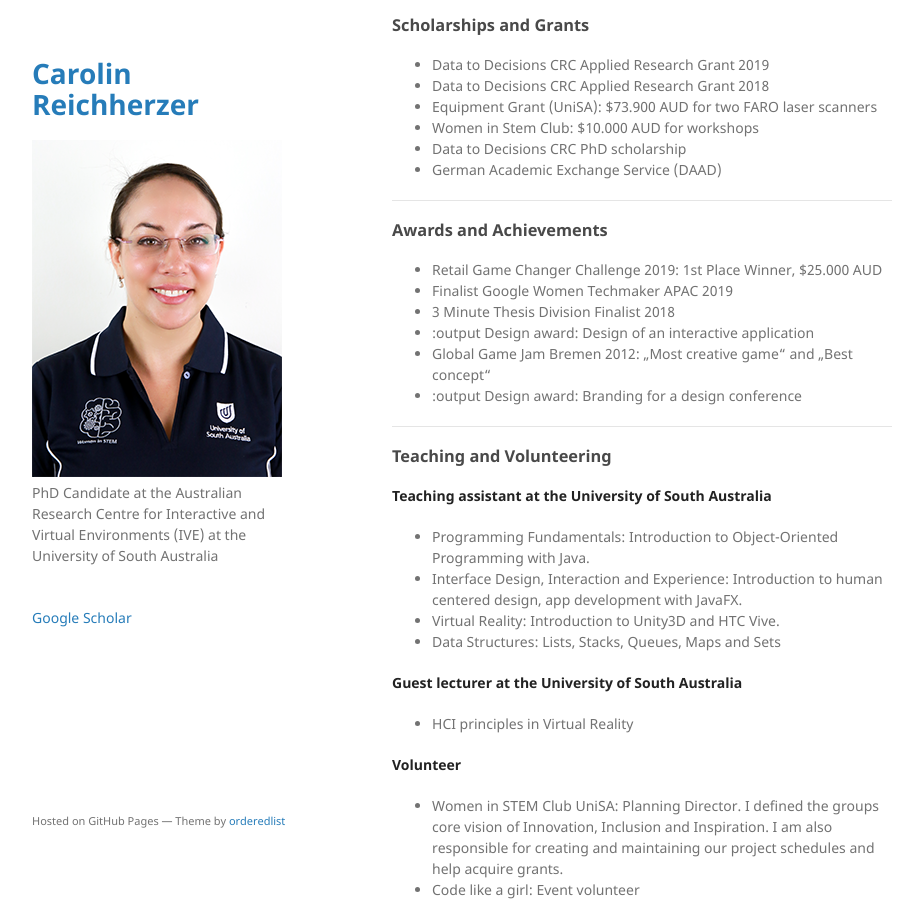
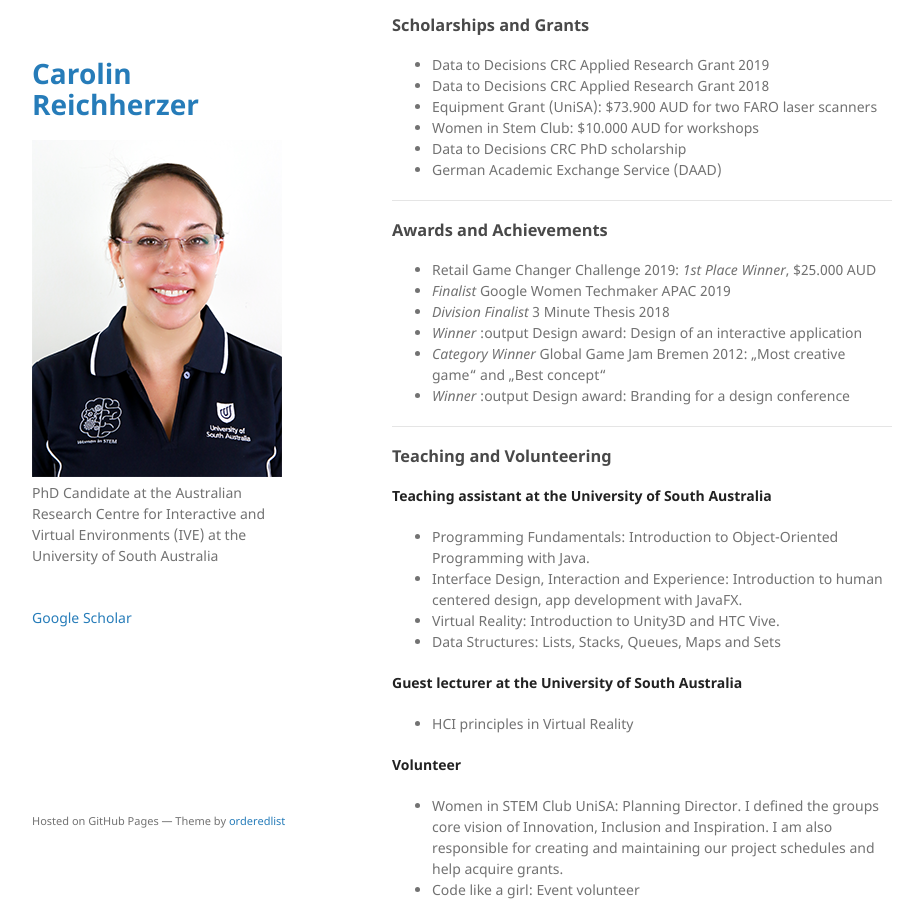
Before and after one commit to kiwicarolin/kiwicarolin.github.io, a Jekyll site: the page built from index.md, in a window 1280 px wide and 900 px high, scrolled down 2055 px. Shown: the whole window, without its empty margins (178-1101 px from the left). Built offline with Jekyll 4.4.1, drawn with Linux system fonts in a browser that asks for light colours; our own code applies the rules of GitHub Pages for plain Markdown files.

Commit message:
formatted achievements in italics

```diff
--- a/index.md
+++ b/index.md
@@ -66,12 +66,12 @@ Mark Billinghurst, Alaeddin Nassani, and **Carolin Reichherzer**. 2014. Social p
 ***
 
 ### Awards and Achievements
-* Retail Game Changer Challenge 2019: 1st Place Winner, $25.000 AUD
-* Finalist Google Women Techmaker APAC 2019
-* 3 Minute Thesis Division Finalist 2018
-* :output Design award: Design of an interactive application
-* Global Game Jam Bremen 2012: „Most creative game“ and „Best concept“
-* :output Design award: Branding for a design conference
+* Retail Game Changer Challenge 2019: *1st Place Winner*, $25.000 AUD
+* *Finalist* Google Women Techmaker APAC 2019
+* *Division Finalist* 3 Minute Thesis 2018
+* *Winner* :output Design award: Design of an interactive application
+* *Category Winner* Global Game Jam Bremen 2012: „Most creative game“ and „Best concept“
+* *Winner* :output Design award: Branding for a design conference
 
 ***
 
```
